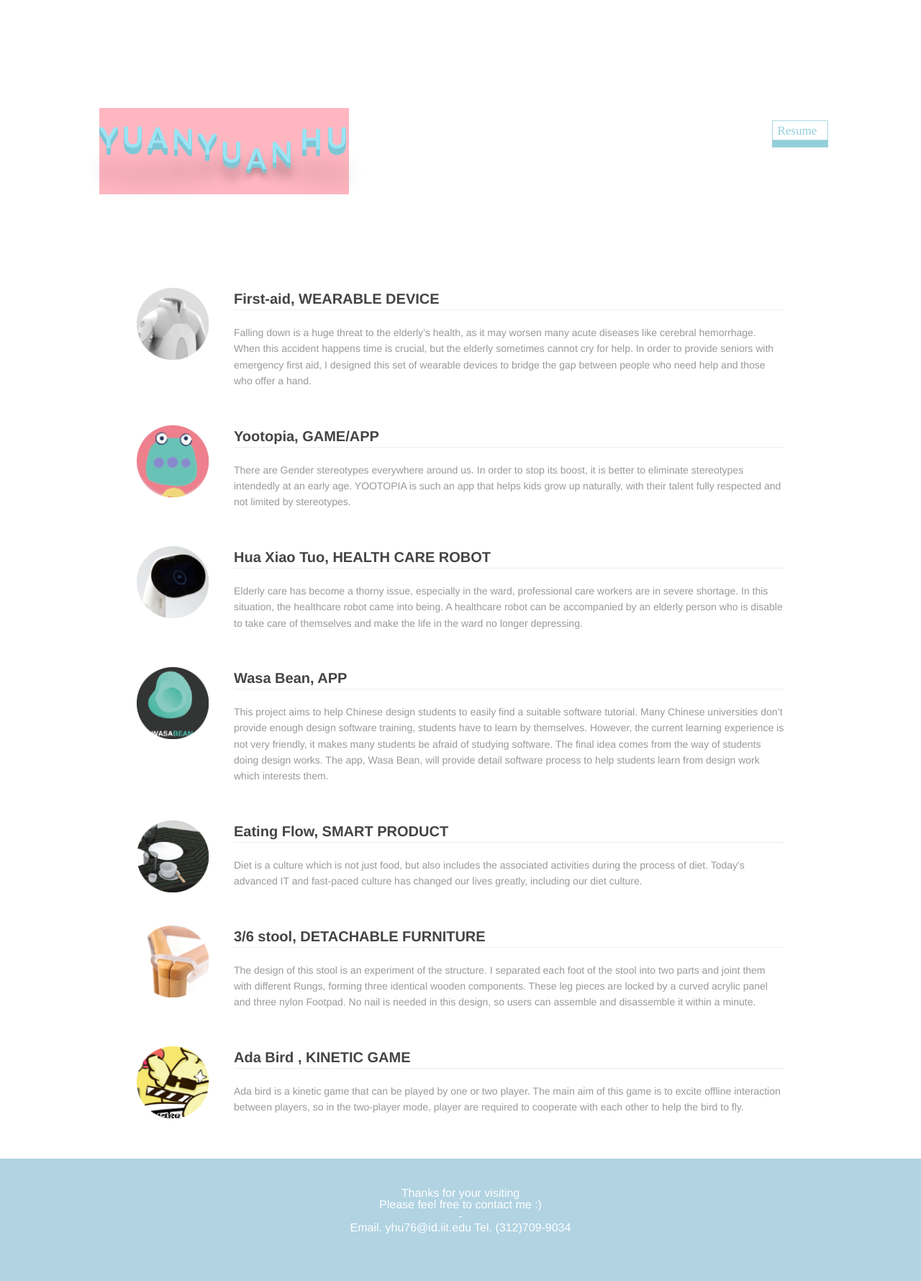
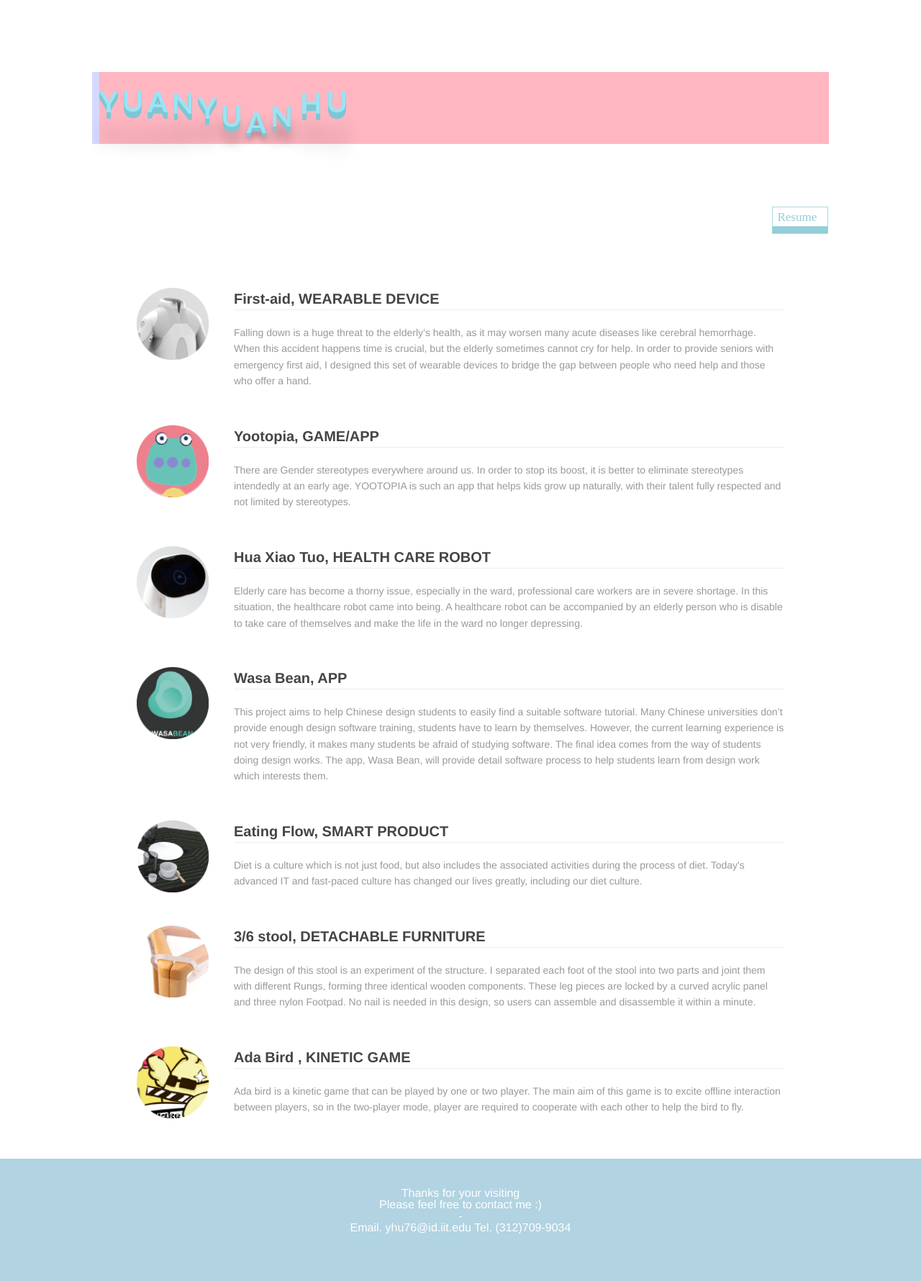
Before and after one commit to yuanyuanhu96/Potfolio-Archive, a Jekyll site: the page built from index.md, in a window 1280 px wide. Shown: the whole page at 72% size. Built offline with Jekyll 4.4.1, drawn with Linux system fonts in a browser that asks for light colours.

Commit message:
Update style.css

```diff
--- a/_includes/style.css
+++ b/_includes/style.css
@@ -230,14 +230,14 @@ a.NaviProject:hover {
 }
 
 .Me {
-  float: left;
+  //float: left;
   font-size: 20px;
   color: #696969;
   text-shadow: 0px 0px;
   //font: Georgia;
   font-style: normal;
   font-weight: 700;
-  margin-top: 50px;
+  //margin-top: 50px;
   margin-left: 10px;
   background-color: #FFB6C1;//测试区域
 }
```
